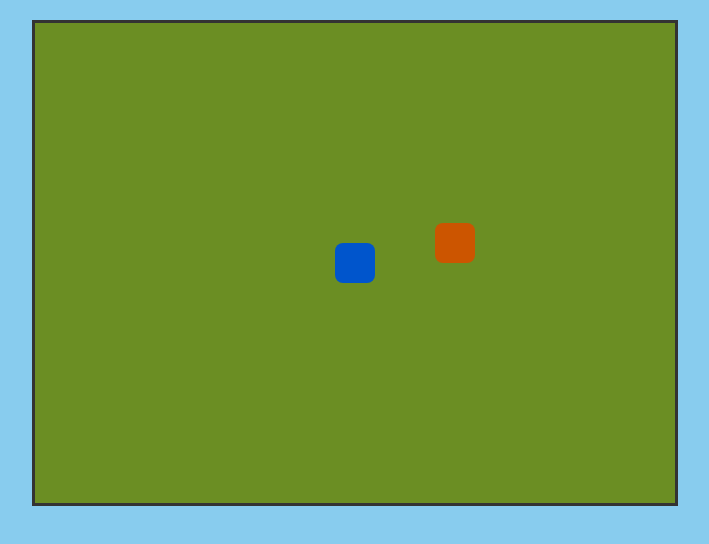
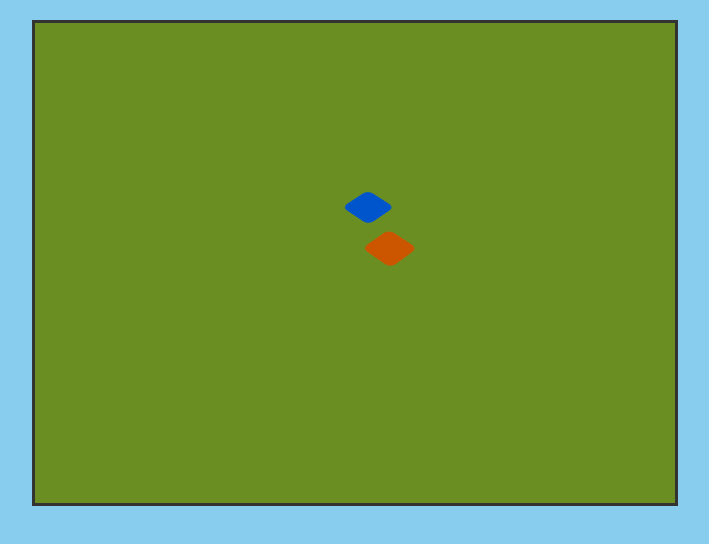
Before and after one commit to coffeetron832/redesigned-octo-memory, a plain HTML site: page index.html in a window 1280 px wide. Shown: the whole page, without its empty margins (285-994 px from the left). Drawn offline with Linux system fonts and the light colour scheme.

Commit message:
Update index.html

```diff
--- a/index.html
+++ b/index.html
@@ -3,7 +3,7 @@
 <head>
 <meta charset="UTF-8" />
 <meta name="viewport" content="width=device-width, initial-scale=1" />
-<title>Mundo Abierto Básico</title>
+<title>Mundo Isométrico Básico</title>
 <style>
   body {
     margin: 0;
@@ -18,14 +18,22 @@
     margin: 20px auto;
     background: #6b8e23; /* suelo */
     border: 3px solid #333;
+    perspective: 800px;
   }
-  .player, .npc {
+  .iso-container {
+    position: relative;
+    width: 100%;
+    height: 100%;
+    transform-style: preserve-3d;
+    /* Rotar para dar efecto isométrico */
+    transform: rotateX(45deg) rotateZ(45deg);
+  }
+  .entity {
     position: absolute;
     width: 40px;
     height: 40px;
-    background-color: #444;
     border-radius: 8px;
-    transition: top 0.1s, left 0.1s;
+    transition: transform 0.1s;
   }
   .player {
     background-color: #0055cc;
@@ -51,8 +59,10 @@
 <body>
 
 <div id="game">
-  <div id="player" class="player" style="top: 220px; left: 300px;"></div>
-  <div id="npc" class="npc" style="top: 200px; left: 400px;"></div>
+  <div class="iso-container">
+    <div id="player" class="entity player"></div>
+    <div id="npc" class="entity npc"></div>
+  </div>
   <div id="dialog"></div>
 </div>
 
@@ -60,16 +70,32 @@
   const player = document.getElementById('player');
   const npc = document.getElementById('npc');
   const dialog = document.getElementById('dialog');
-  const game = document.getElementById('game');
 
-  // Posiciones en px
-  let playerPos = { x: 300, y: 220 };
-  const speed = 5;
+  // Posiciones en "cuadrícula" (no en px directos)
+  let playerGrid = { x: 5, y: 5 };
+  const npcGrid = { x: 8, y: 5 };
+  const gridSize = 40; // tamaño de celda
 
-  // Controles
   const keys = { ArrowUp:false, ArrowDown:false, ArrowLeft:false, ArrowRight:false, w:false, a:false, s:false, d:false };
 
-  window.addEventListener('keydown', (e) => {
+  // Convertir coordenadas grid a posición isométrica en px
+  function gridToIso(x, y) {
+    const isoX = (x - y) * (gridSize / 2);
+    const isoY = (x + y) * (gridSize / 4);
+    return { isoX, isoY };
+  }
+
+  function updatePositions() {
+    // Mover player
+    const p = gridToIso(playerGrid.x, playerGrid.y);
+    player.style.transform = `translate3d(${p.isoX + 250}px, ${p.isoY + 50}px, 0)`;
+
+    // Mover npc
+    const n = gridToIso(npcGrid.x, npcGrid.y);
+    npc.style.transform = `translate3d(${n.isoX + 250}px, ${n.isoY + 50}px, 0)`;
+  }
+
+  window.addEventListener('keydown', e => {
     if (e.key in keys) {
       keys[e.key] = true;
       e.preventDefault();
@@ -78,34 +104,26 @@
       interact();
     }
   });
-  window.addEventListener('keyup', (e) => {
+  window.addEventListener('keyup', e => {
     if (e.key in keys) {
       keys[e.key] = false;
       e.preventDefault();
     }
   });
 
-  // Función para mover jugador
   function movePlayer() {
-    if (keys.ArrowUp || keys.w) playerPos.y -= speed;
-    if (keys.ArrowDown || keys.s) playerPos.y += speed;
-    if (keys.ArrowLeft || keys.a) playerPos.x -= speed;
-    if (keys.ArrowRight || keys.d) playerPos.x += speed;
-
-    // Limitar dentro del contenedor
-    playerPos.x = Math.max(0, Math.min(game.clientWidth - player.clientWidth, playerPos.x));
-    playerPos.y = Math.max(0, Math.min(game.clientHeight - player.clientHeight, playerPos.y));
-
-    player.style.left = playerPos.x + 'px';
-    player.style.top = playerPos.y + 'px';
+    if (keys.ArrowUp || keys.w) playerGrid.y = Math.max(0, playerGrid.y - 1);
+    if (keys.ArrowDown || keys.s) playerGrid.y = Math.min(10, playerGrid.y + 1);
+    if (keys.ArrowLeft || keys.a) playerGrid.x = Math.max(0, playerGrid.x - 1);
+    if (keys.ArrowRight || keys.d) playerGrid.x = Math.min(10, playerGrid.x + 1);
   }
 
-  // Chequear proximidad con NPC para mostrar mensaje de interacción
+  // Chequea si jugador está "cerca" del NPC (grid)
   function checkProximity() {
-    const dx = playerPos.x - parseInt(npc.style.left);
-    const dy = playerPos.y - parseInt(npc.style.top);
-    const distance = Math.sqrt(dx*dx + dy*dy);
-    if (distance < 60) {
+    const dx = playerGrid.x - npcGrid.x;
+    const dy = playerGrid.y - npcGrid.y;
+    const distance = Math.abs(dx) + Math.abs(dy); // distancia Manhattan
+    if (distance <= 1) {
       dialog.innerHTML = '<strong>Presiona "E" para hablar</strong>';
       dialog.style.display = 'block';
       return true;
@@ -115,13 +133,12 @@
     }
   }
 
-  // Función que muestra diálogo de la historia
   let storyStep = 0;
   const storyLines = [
-    "Hola viajero, bienvenido a este mundo.",
-    "Aquí encontrarás misterios y aventuras.",
-    "Tu primer objetivo es encontrar la llave dorada.",
-    "¡Buena suerte!",
+    "Hola viajero, bienvenido a este mundo isométrico.",
+    "Aquí podrás moverte libremente y vivir tu aventura.",
+    "Encuentra la llave mágica para avanzar.",
+    "¡Suerte en tu viaje!",
   ];
 
   function interact() {
@@ -136,13 +153,14 @@
     }
   }
 
-  // Loop del juego
   function gameLoop() {
     movePlayer();
+    updatePositions();
     checkProximity();
     requestAnimationFrame(gameLoop);
   }
 
+  updatePositions();
   gameLoop();
 </script>
 
```
